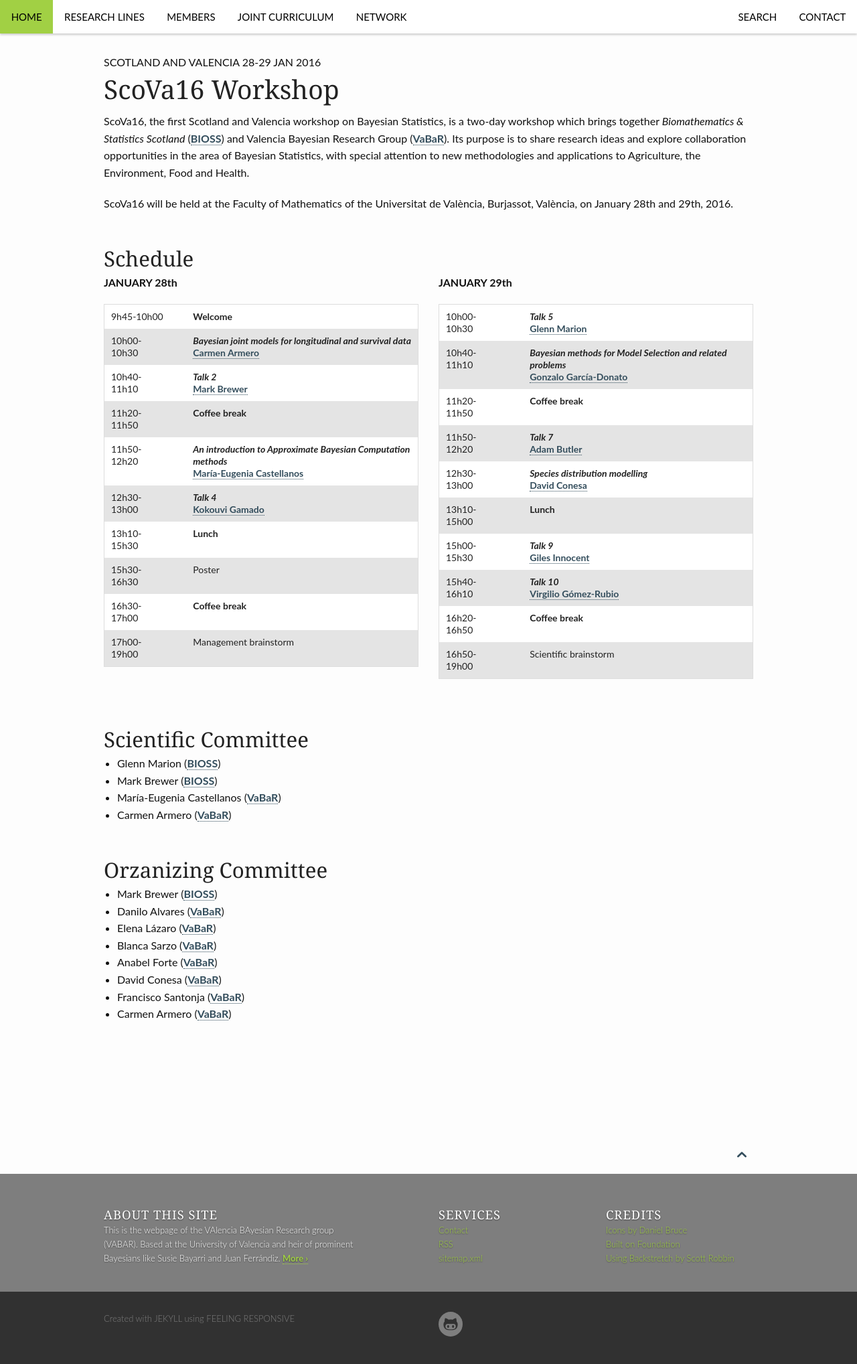
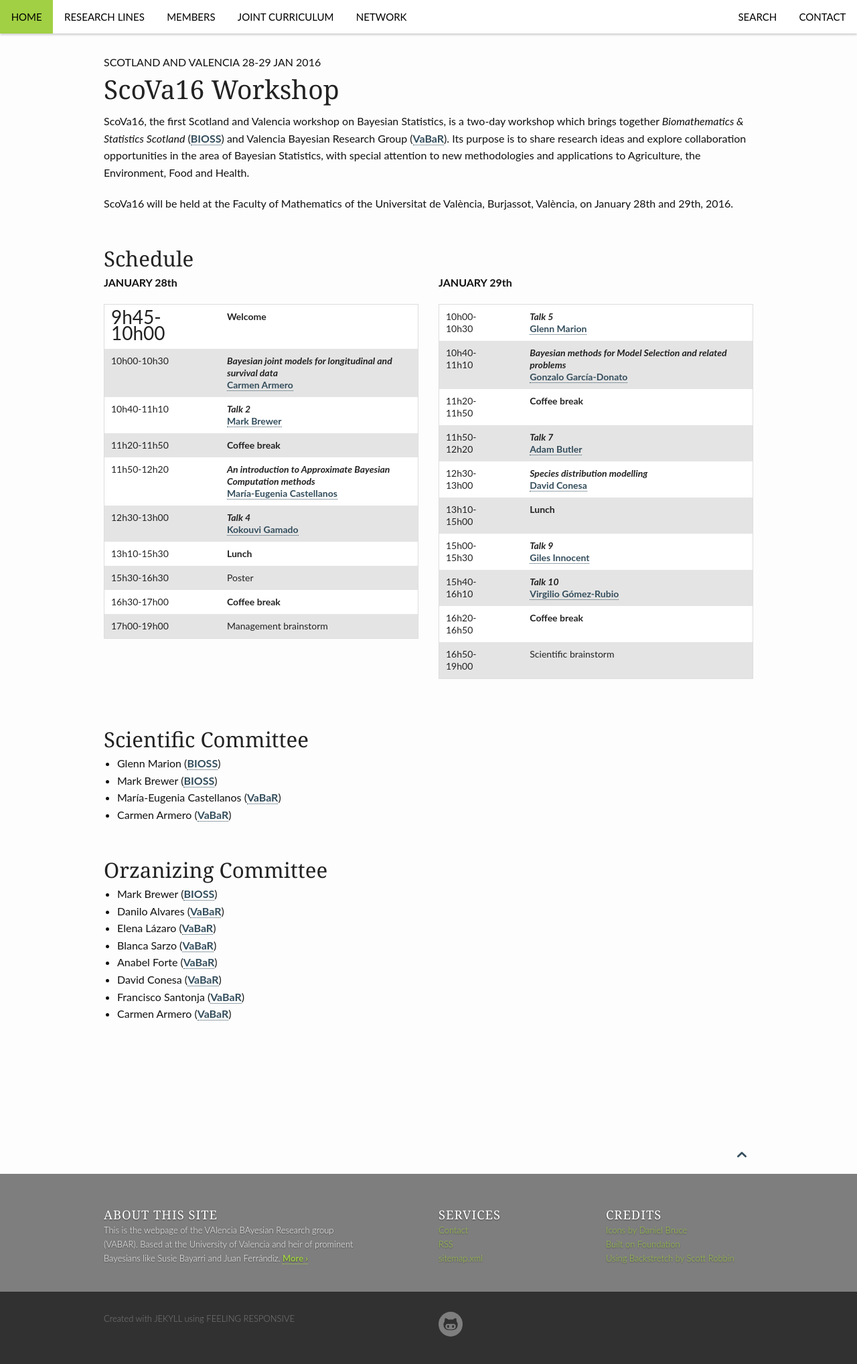
Before and after one commit to VABAR/VABAR.github.io, a Jekyll site: the page built from _posts/events/2015-12-17-ScoVa16.md, in a window 1280 px wide. Shown: the whole page at 67% size. Built offline with Jekyll 4.4.1, drawn with Linux system fonts in a browser that asks for light colours.

Commit message:
Update 2015-12-17-ScoVa16.md

```diff
--- a/_posts/events/2015-12-17-ScoVa16.md
+++ b/_posts/events/2015-12-17-ScoVa16.md
@@ -19,7 +19,7 @@ ScoVa16 will be held at the Faculty of Mathematics of the Universitat de Valènc
 
 **JANUARY 28th**
 
-9h45-10h00  || **Welcome**
+<span style="font-size:2em;"> 9h45-10h00 </span>  || **Welcome**
 10h00-10h30 || **_Bayesian joint models for longitudinal and survival data_**<br>[Carmen Armero](http://vabar.github.io/)
 10h40-11h10 || **_Talk 2_**<br>[Mark Brewer](http://www.bioss.ac.uk/people/markb.html)
 11h20-11h50 || **Coffee break**
```
